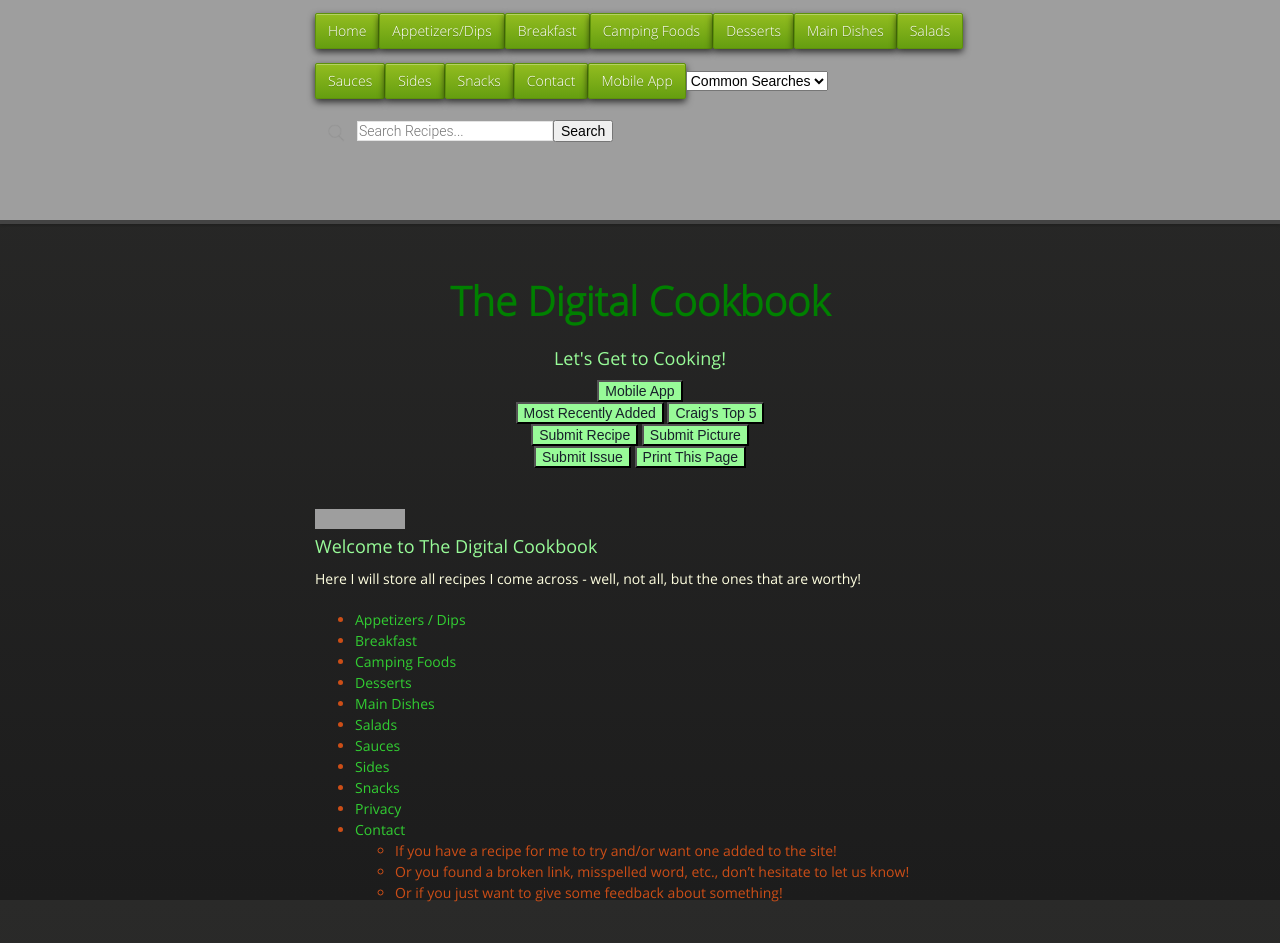
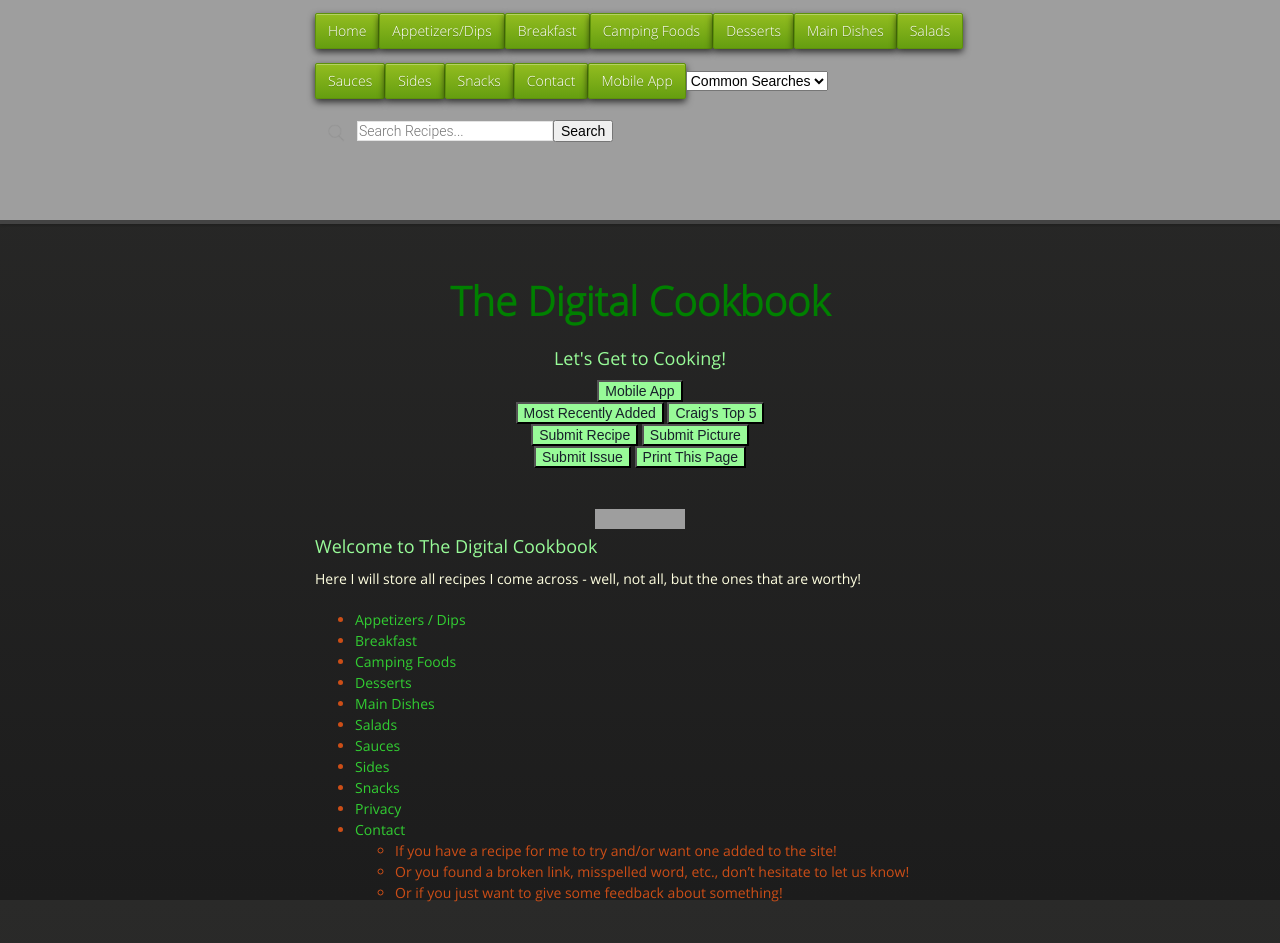
Before and after one commit to cmwillett/TheDigitalCookbook, a Jekyll site: the page built from index.md, in a window 1280 px wide. Built offline with Jekyll 4.4.1, drawn with Linux system fonts in a browser that asks for light colours; nearby versions of some CDN libraries; grey boxes are pictures that could not be loaded.

```diff
--- a/_layouts/default.html
+++ b/_layouts/default.html
@@ -92,7 +92,9 @@
                     </center>
                 </div>
             </section>
-            <a align="center" href="https://hits.seeyoufar.com"><img id="visits"></a>
+            <div align="center">
+            <a href="https://hits.seeyoufar.com"><img id="visits"></a>
+            </div>
             <script>
               document.getElementById("visits").setAttribute("src","https://hits.seeyoufarm.com/api/count/incr/badge.svg?url=" + window.location.href + "&count_bg=%2379C83D&title_bg=%23AE1212&icon=ifood.svg&icon_color=%23E7E7E7&title=visits+%28daily%2Ftotal%29&edge_flat=false");
             </script>
```
Also changed, not shown: MobileApp.md (+2 -2 lines).
